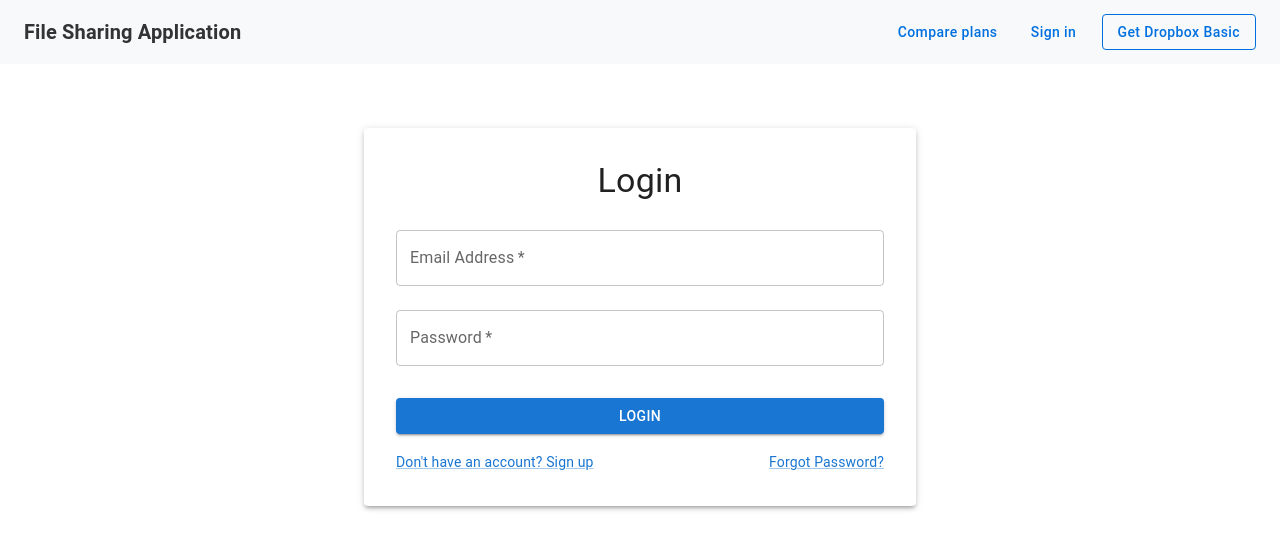
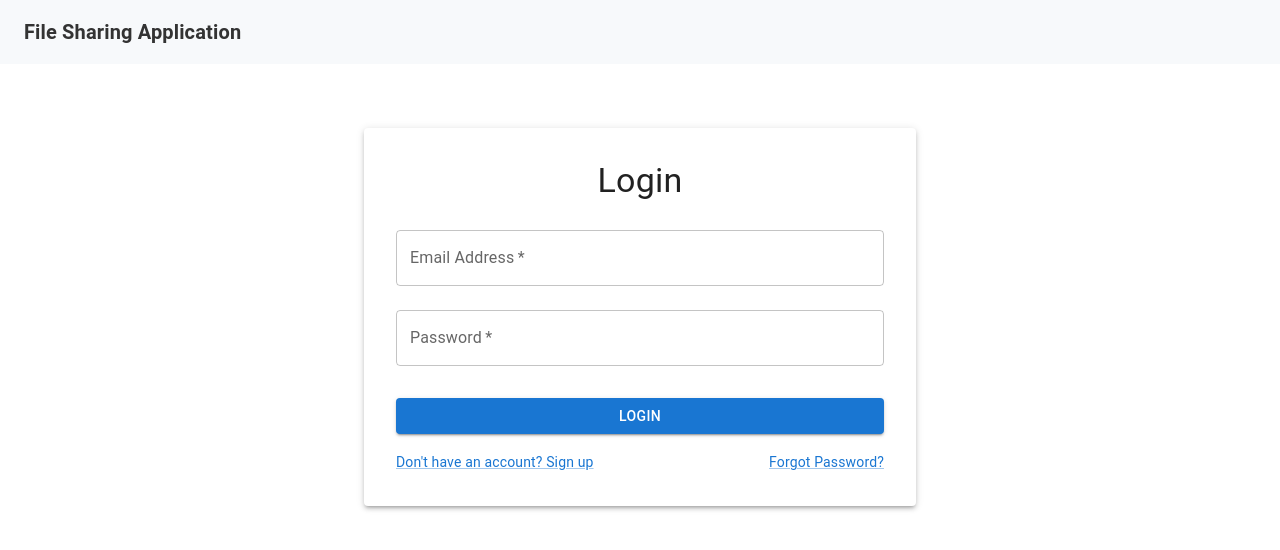
Before and after one commit to AmeeshaAntony/File-Sharing-Web-Application, a React (Create React App) app in the folder frontend/: page /login in a window 1280 px wide. Shown: the top 550 px of the page. Built offline with nearby package versions, Linux system fonts and the light colour scheme.

Commit message:
share file4

```diff
--- a/frontend/src/components/Dashboard.jsx
+++ b/frontend/src/components/Dashboard.jsx
@@ -64,11 +64,11 @@ function Dashboard() {
             },
           }}
         >
-          Get Dropbox Basic
+          Shared Files
         </Button>
       </Box>
       <Typography variant="body2" sx={{ color: '#777' }}>
-        Try Dropbox Business free for 30 days. No credit card needed.
+
       </Typography>
     </Box>
   );
--- a/frontend/src/components/Navbar.jsx
+++ b/frontend/src/components/Navbar.jsx
@@ -40,23 +40,10 @@ function Navbar() {
         ) : (
           <Box sx={{ display: 'flex', alignItems: 'center', gap: 2 }}>
             <Button color="inherit" component={RouterLink} to="/compare-plans" sx={{ color: '#0070e0', textTransform: 'none' }}>
-              Compare plans
+
             </Button>
             <Button color="inherit" component={RouterLink} to="/login" sx={{ color: '#0070e0', textTransform: 'none' }}>
-              Sign in
-            </Button>
-            <Button
-              variant="outlined"
-              sx={{
-                borderColor: '#0070e0',
-                color: '#0070e0',
-                textTransform: 'none',
-                '&:hover': {
-                  backgroundColor: 'rgba(0, 112, 224, 0.04)',
-                },
-              }}
-            >
-              Get Dropbox Basic
+
             </Button>
           </Box>
         )}
```
Also changed, not shown: 1 other file (tests, documents, lock files or other folders).
